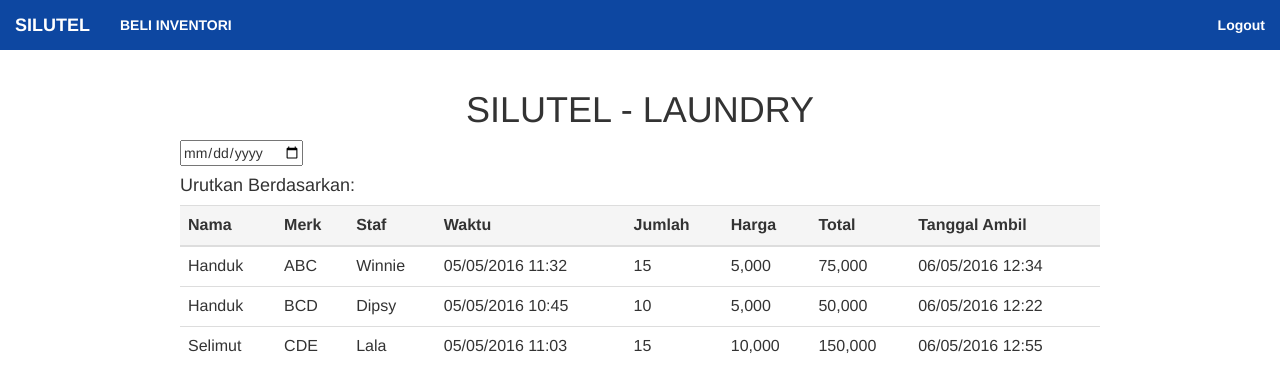
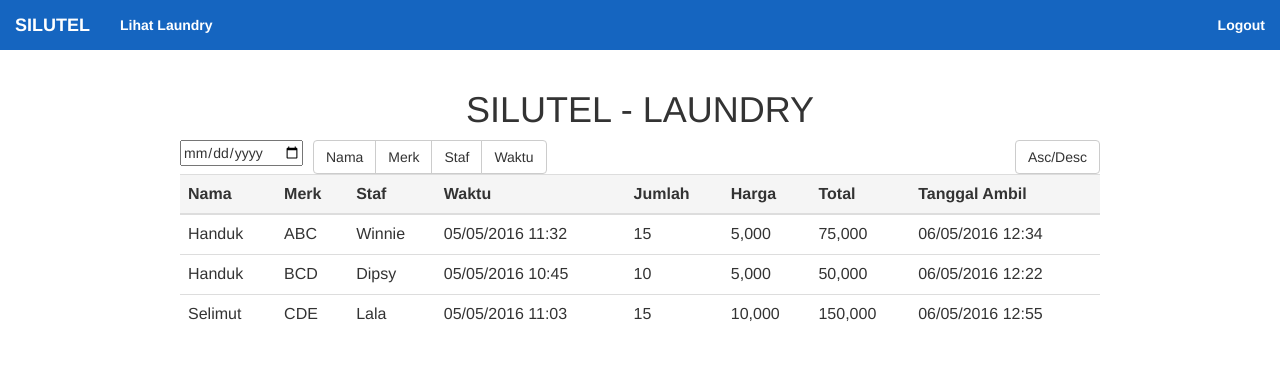
Before and after one commit to grgp/basdat-tk, a PHP site: page /lihat-laundry.html in a window 1280 px wide. Shown: the top 392 px of the page. Run offline with PHP 8.4, Linux system fonts and the light colour scheme; some libraries are stand-ins or nearby versions; some web fonts are replaced.

Commit message:
headers titles

```diff
--- a/beli-inventori.html
+++ b/beli-inventori.html
@@ -19,7 +19,7 @@
 	</head>
 
 	<body>
-		<nav class="navbar navbar-inverse navbar-fixed-top">
+		<nav class="navbar navbar-fixed-top">
 			<div class="container-fluid">
 				<div class="navbar-header">
 					<button type="button" class="navbar-toggle collapsed" data-toggle="collapse" data-target="#bs-example-navbar-collapse-1" aria-expanded="false">
--- a/css/theme.css
+++ b/css/theme.css
@@ -7,7 +7,7 @@
 }
 
 .navbar {
-	background-color: #0d47a1;
+	background-color: #1565c0;
 	border: none;
 	color: white;
 	font-weight: 600;
--- a/detail-pembelian-inventori.html
+++ b/detail-pembelian-inventori.html
@@ -1,12 +1,12 @@
 <html>
 <head>
-	<title>RINCIAN PEMBELIAN INVENTORI</title>
+	<title>Rincian Pembelian Inventori</title>
   <link rel="stylesheet" type="text/css" href="css/bootstrap.min.css">
   <link rel="stylesheet" type="text/css" href="css/theme.css">
 	<script src="https://cdnjs.cloudflare.com/ajax/libs/jqueryui/1.11.4/jquery-ui.js"></script>
 </head>
 <body style="margin:10">
-	<nav class="navbar navbar-inverse navbar-fixed-top">
+	<nav class="navbar navbar-fixed-top">
 		<div class="container-fluid">
 			<div class="navbar-header">
 				<button type="button" class="navbar-toggle collapsed" data-toggle="collapse" data-target="#bs-example-navbar-collapse-1" aria-expanded="false">
@@ -20,7 +20,7 @@
 
 			<div class="collapse navbar-collapse" id="bs-example-navbar-collapse-1">
 				<ul class="nav navbar-nav">
-					<li class="active"><a>BELI INVENTORI<span class="sr-only">(current)</span></a></li>
+					<li class="active"><a>Rincian Pembelian Inventori<span class="sr-only">(current)</span></a></li>
 				</ul>
 
 				<ul class="nav navbar-nav navbar-right">
--- a/ganti.html
+++ b/ganti-inventori.html
@@ -1,6 +1,6 @@
 <html>
 	<head>
-		<title>SILUTEL - </title>
+		<title>Ganti Inventori</title>
 		<meta charset="utf-8">
 		<meta name="viewport" content="width=device-width, initial-scale=1">
 
@@ -14,7 +14,7 @@
 	</head>
 
 	<body>
-		<nav class="navbar navbar-inverse navbar-fixed-top">
+		<nav class="navbar navbar-fixed-top">
 			<div class="container-fluid">
 				<div class="navbar-header">
 					<button type="button" class="navbar-toggle collapsed" data-toggle="collapse" data-target="#bs-example-navbar-collapse-1" aria-expanded="false">
@@ -28,7 +28,7 @@
 
 				<div class="collapse navbar-collapse" id="bs-example-navbar-collapse-1">
 					<ul class="nav navbar-nav">
-						<li class="active"><a>BELI INVENTORI<span class="sr-only">(current)</span></a></li>
+						<li class="active"><a>Ganti Inventori<span class="sr-only">(current)</span></a></li>
 					</ul>
 
 					<ul class="nav navbar-nav navbar-right">
--- a/lihat-inventori.html
+++ b/lihat-inventori.html
@@ -4,7 +4,7 @@
 		<meta name="description" content="Database Final Task - SILUTEL">
 		<meta name="keywords" content="HTML">
 		<meta name="author" content="Muhammad Sabiq Danurrohman">
-		<title>SILUTEL</title>
+		<title>Lihat Inventori</title>
 		<link rel="stylesheet" type="text/css" href="css/bootstrap.min.css">
 		<link rel="stylesheet" type="text/css" href="css/theme.css">
 		<script type="text/javascript" src="bootstrap/js/bootstrap.min.js"></script>
@@ -24,7 +24,7 @@
 
 				<div class="collapse navbar-collapse" id="bs-example-navbar-collapse-1">
 					<ul class="nav navbar-nav">
-						<li class="active"><a>BELI INVENTORI<span class="sr-only">(current)</span></a></li>
+						<li class="active"><a>Lihat Inventori<span class="sr-only">(current)</span></a></li>
 					</ul>
 
 					<ul class="nav navbar-nav navbar-right">
--- a/lihat-laundry.html
+++ b/lihat-laundry.html
@@ -4,7 +4,7 @@
 		<meta name="description" content="Database Final Task - SILUTEL">
 		<meta name="keywords" content="HTML">
 		<meta name="author" content="Muhammad Sabiq Danurrohman">
-		<title>SILUTEL</title>
+		<title>Lihat Laundry</title>
 		<link rel="stylesheet" type="text/css" href="css/bootstrap.min.css">
 		<link rel="stylesheet" type="text/css" href="css/theme.css">
 		<script type="text/javascript" src="bootstrap/js/bootstrap.min.js"></script>
@@ -27,7 +27,7 @@
 
 				<div class="collapse navbar-collapse" id="bs-example-navbar-collapse-1">
 					<ul class="nav navbar-nav">
-						<li class="active"><a>BELI INVENTORI<span class="sr-only">(current)</span></a></li>
+						<li class="active"><a>Lihat Laundry<span class="sr-only">(current)</span></a></li>
 					</ul>
 
 					<ul class="nav navbar-nav navbar-right">
@@ -42,10 +42,25 @@
 				<table class="table table-hover">
 					<h1 style="text-align:center">SILUTEL - LAUNDRY</h1>
 					<form action="action_page.php">
-  					<input type="date" name="bday">
+  					<input type="date" name="bday" style="float: left";>
 					</form>
-					<h4> Urutkan Berdasarkan: </h4>
-					<tr class="active">
+	    <div class="btn-group" role="group" aria-label="..." style="margin-left: 10px;">
+        <div class="btn-group" role="group">
+            <button type="button" class="btn btn-default">Nama</button>
+        </div>
+        <div class="btn-group" role="group">
+            <button type="button" class="btn btn-default">Merk</button>
+        </div>
+        <div class="btn-group" role="group">
+            <button type="button" class="btn btn-default">Staf</button>
+        </div>
+        <div class="btn-group" role="group">
+            <button type="button" class="btn btn-default">Waktu</button>
+        </div>
+    </div>
+
+    <button type="button" class="btn btn-default btn-ascdesc pull-right">Asc/Desc</button>
+					<tr class="active pushabit" >
 					  <th>Nama</th>
 					  <th>Merk</th>
 					  <th>Staf</th>
--- a/login.html
+++ b/login.html
@@ -3,7 +3,7 @@
 <html>
 	<head>
 		<meta charset="utf-8"/>
-		<title>Login to Simple Forum</title>
+		<title>Login</title>
 		<link rel="stylesheet" type="text/css" href="css/bootstrap.min.css">
 		<link rel="stylesheet" type="text/css" href="css/bootstrap-theme.min.css">
 		<link rel="stylesheet" type="text/css" href="css/theme.css">
@@ -12,7 +12,7 @@
 	</head>
 
 	<body>
-		<nav class="navbar navbar-inverse navbar-fixed-top">
+		<nav class="navbar navbar-fixed-top">
 			<div class="container-fluid">
 				<div class="navbar-header">
 					<button type="button" class="navbar-toggle collapsed" data-toggle="collapse" data-target="#bs-example-navbar-collapse-1" aria-expanded="false">
--- a/pembelian-inventori.html
+++ b/pembelian-inventori.html
@@ -1,6 +1,6 @@
 <html>
 <head>
-	<title>PEMBELIAN INVENTORI</title>
+	<title>Pembelian Inventori</title>
 	<script src="js/jquery-1.12.2.min.js"></script>
 	<script src="js/script.js"></script>
 	<link rel="stylesheet" type="text/css" href="css/bootstrap.min.css">
@@ -23,7 +23,7 @@
 
 			<div class="collapse navbar-collapse" id="bs-example-navbar-collapse-1">
 				<ul class="nav navbar-nav">
-					<li class="active"><a>BELI INVENTORI<span class="sr-only">(current)</span></a></li>
+					<li class="active"><a>PEMBELIAN INVENTORI<span class="sr-only">(current)</span></a></li>
 				</ul>
 
 				<ul class="nav navbar-nav navbar-right">
```
Also changed, not shown: lihat-booking.html (renamed from lihat.html, +10 -3 lines).
